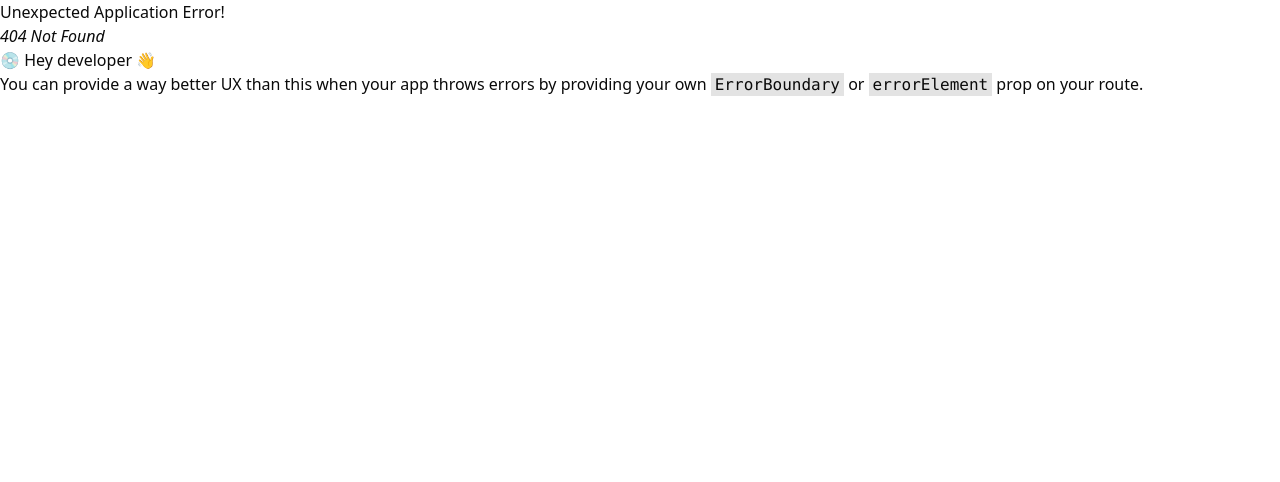
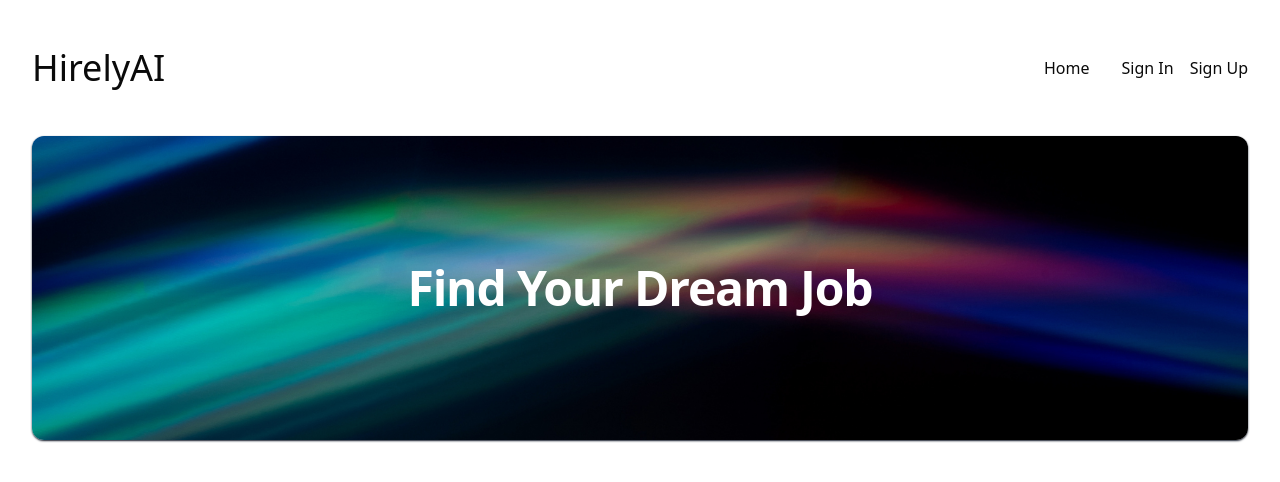
Before and after one commit to umangawije/Hirely_AI, a React (Vite) app in the folder aidf-front-end/: page / in a window 1280 px wide. Before the commit this address had no page. Shown: the top 482 px of the page. Built offline with nearby package versions, Linux system fonts and the light colour scheme.

Commit message:
add hero

```diff
--- /dev/null
+++ b/aidf-front-end/src/components/shared/Navigation.tsx
@@ -0,0 +1,22 @@
+import { Link } from "react-router-dom";
+
+function Navigation() {
+    return (
+        <nav className="flex py-12 justify-between items-center">
+            <div>
+                <Link to={"/"} className="text-4xl font-medium text-underlay-1">
+                    HirelyAI
+                </Link>
+            </div>
+            <div className="flex justify-center gap-x-8 items-center">
+                <Link to={"/"}>Home</Link>
+                <div className="flex gap-x-4 items-center">
+                    <Link to={"/sign-in"}>Sign In</Link>
+                    <Link to={"/sign-up"}>Sign Up</Link>
+                </div>
+            </div>
+        </nav>
+    );
+}
+
+export default Navigation;
--- a/aidf-front-end/src/components/ui/button.tsx
+++ /dev/null
@@ -1,56 +0,0 @@
-import * as React from "react"
-import { Slot } from "@radix-ui/react-slot"
-import { cva, type VariantProps } from "class-variance-authority"
-
-import { cn } from "@/lib/utils"
-
-const buttonVariants = cva(
-  "inline-flex items-center justify-center whitespace-nowrap rounded-md text-sm font-medium ring-offset-background transition-colors focus-visible:outline-none focus-visible:ring-2 focus-visible:ring-ring focus-visible:ring-offset-2 disabled:pointer-events-none disabled:opacity-50",
-  {
-    variants: {
-      variant: {
-        default: "bg-primary text-primary-foreground hover:bg-primary/90",
-        destructive:
-          "bg-destructive text-destructive-foreground hover:bg-destructive/90",
-        outline:
-          "border border-input bg-background hover:bg-accent hover:text-accent-foreground",
-        secondary:
-          "bg-secondary text-secondary-foreground hover:bg-secondary/80",
-        ghost: "hover:bg-accent hover:text-accent-foreground",
-        link: "text-primary underline-offset-4 hover:underline",
-      },
-      size: {
-        default: "h-10 px-4 py-2",
-        sm: "h-9 rounded-md px-3",
-        lg: "h-11 rounded-md px-8",
-        icon: "h-10 w-10",
-      },
-    },
-    defaultVariants: {
-      variant: "default",
-      size: "default",
-    },
-  }
-)
-
-export interface ButtonProps
-  extends React.ButtonHTMLAttributes<HTMLButtonElement>,
-    VariantProps<typeof buttonVariants> {
-  asChild?: boolean
-}
-
-const Button = React.forwardRef<HTMLButtonElement, ButtonProps>(
-  ({ className, variant, size, asChild = false, ...props }, ref) => {
-    const Comp = asChild ? Slot : "button"
-    return (
-      <Comp
-        className={cn(buttonVariants({ variant, size, className }))}
-        ref={ref}
-        {...props}
-      />
-    )
-  }
-)
-Button.displayName = "Button"
-
-export { Button, buttonVariants }
--- a/aidf-front-end/src/components/ui/card.tsx
+++ /dev/null
@@ -1,79 +0,0 @@
-import * as React from "react"
-
-import { cn } from "@/lib/utils"
-
-const Card = React.forwardRef<
-  HTMLDivElement,
-  React.HTMLAttributes<HTMLDivElement>
->(({ className, ...props }, ref) => (
-  <div
-    ref={ref}
-    className={cn(
-      "rounded-lg border bg-card text-card-foreground shadow-sm",
-      className
-    )}
-    {...props}
-  />
-))
-Card.displayName = "Card"
-
-const CardHeader = React.forwardRef<
-  HTMLDivElement,
-  React.HTMLAttributes<HTMLDivElement>
->(({ className, ...props }, ref) => (
-  <div
-    ref={ref}
-    className={cn("flex flex-col space-y-1.5 p-6", className)}
-    {...props}
-  />
-))
-CardHeader.displayName = "CardHeader"
-
-const CardTitle = React.forwardRef<
-  HTMLParagraphElement,
-  React.HTMLAttributes<HTMLHeadingElement>
->(({ className, ...props }, ref) => (
-  <h3
-    ref={ref}
-    className={cn(
-      "text-2xl font-semibold leading-none tracking-tight",
-      className
-    )}
-    {...props}
-  />
-))
-CardTitle.displayName = "CardTitle"
-
-const CardDescription = React.forwardRef<
-  HTMLParagraphElement,
-  React.HTMLAttributes<HTMLParagraphElement>
->(({ className, ...props }, ref) => (
-  <p
-    ref={ref}
-    className={cn("text-sm text-muted-foreground", className)}
-    {...props}
-  />
-))
-CardDescription.displayName = "CardDescription"
-
-const CardContent = React.forwardRef<
-  HTMLDivElement,
-  React.HTMLAttributes<HTMLDivElement>
->(({ className, ...props }, ref) => (
-  <div ref={ref} className={cn("p-6 pt-0", className)} {...props} />
-))
-CardContent.displayName = "CardContent"
-
-const CardFooter = React.forwardRef<
-  HTMLDivElement,
-  React.HTMLAttributes<HTMLDivElement>
->(({ className, ...props }, ref) => (
-  <div
-    ref={ref}
-    className={cn("flex items-center p-6 pt-0", className)}
-    {...props}
-  />
-))
-CardFooter.displayName = "CardFooter"
-
-export { Card, CardHeader, CardFooter, CardTitle, CardDescription, CardContent }
--- a/aidf-front-end/src/index.css
+++ b/aidf-front-end/src/index.css
@@ -73,4 +73,12 @@
     body {
       @apply bg-background text-foreground;
     }
+    h1{
+      @apply scroll-m-20 text-4xl font-extrabold tracking-tight lg:text-5xl;
+    }
+    .hero{
+      background: url("/hero-3.png");
+      background-position: center;
+      background-size: cover;
+    }
   }
--- a/aidf-front-end/src/layout/root.layout.tsx
+++ b/aidf-front-end/src/layout/root.layout.tsx
@@ -0,0 +1,13 @@
+import { Outlet } from "react-router-dom";
+import Navigation from "@/components/shared/Navigation";
+
+function RootLayout() {
+    return (
+        <main className="container">
+            <Navigation/>
+            <Outlet/>
+        </main>
+     );
+}
+
+export default RootLayout;
--- /dev/null
+++ b/aidf-front-end/src/pages/home/components/hero.tsx
@@ -0,0 +1,11 @@
+function Hero() {
+    return (
+        <section className="py-32 flex justify-center item-center rounded-xl shadow-sm shadow-gray-900 border-white hero">
+            <div>
+                <h1 className="text-white">Find Your Dream Job</h1>
+            </div>
+        </section>
+     );
+}
+
+export default Hero;
--- /dev/null
+++ b/aidf-front-end/src/pages/home/home.page.tsx
@@ -0,0 +1,11 @@
+import Hero from "./components/hero";
+
+function HomePage() {
+    return  (
+        <div>
+            <Hero/>
+        </div>
+    );
+}
+
+export default HomePage;
--- /dev/null
+++ b/aidf-front-end/src/pages/sign-in.page.tsx
@@ -0,0 +1,5 @@
+function SignInPage() {
+    return <div>Sign In</div>;
+}
+
+export default SignInPage;
--- /dev/null
+++ b/aidf-front-end/src/pages/sign-up.page.tsx
@@ -0,0 +1,5 @@
+function SignUpPage(){
+    return <div>Sign Up</div>
+}
+
+export default SignUpPage;
```
Also changed, not shown: aidf-front-end/src/main.tsx (+20 -2 lines), aidf-front-end/public/hero-3.png (added).
